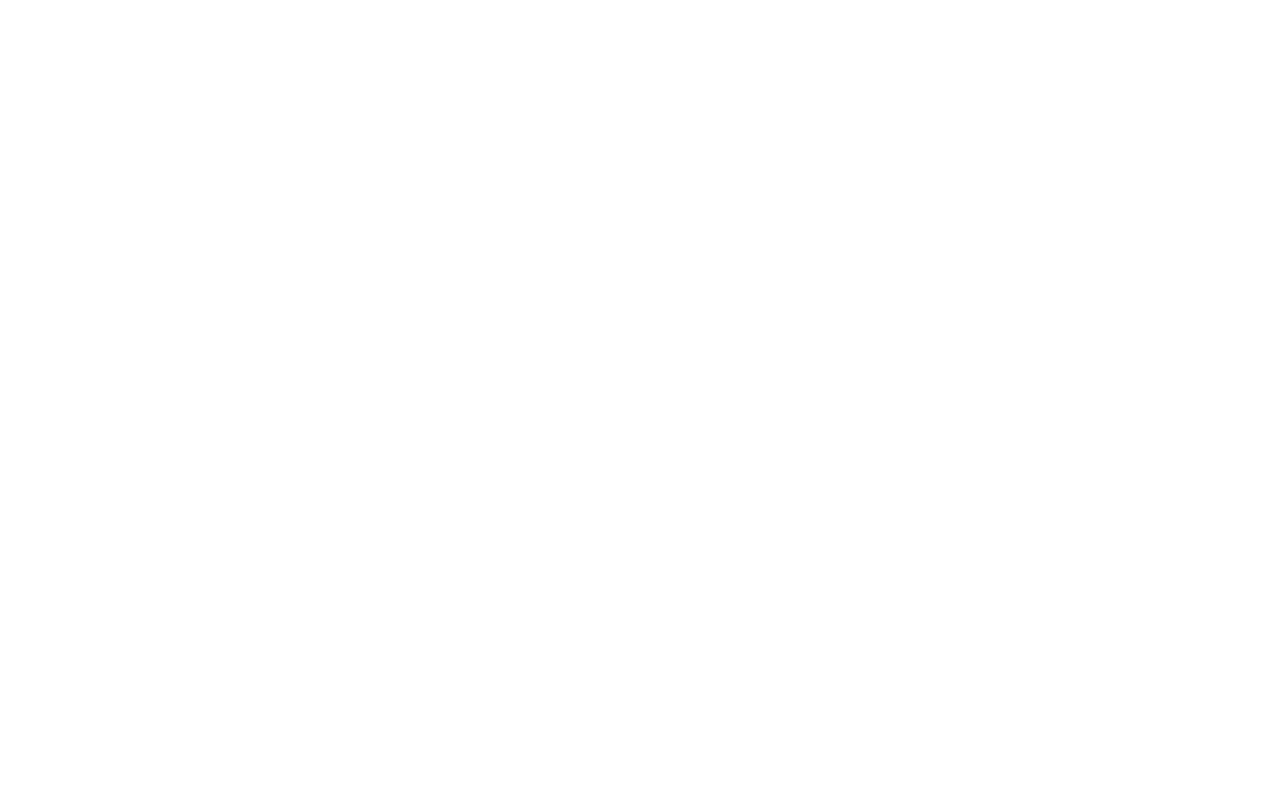
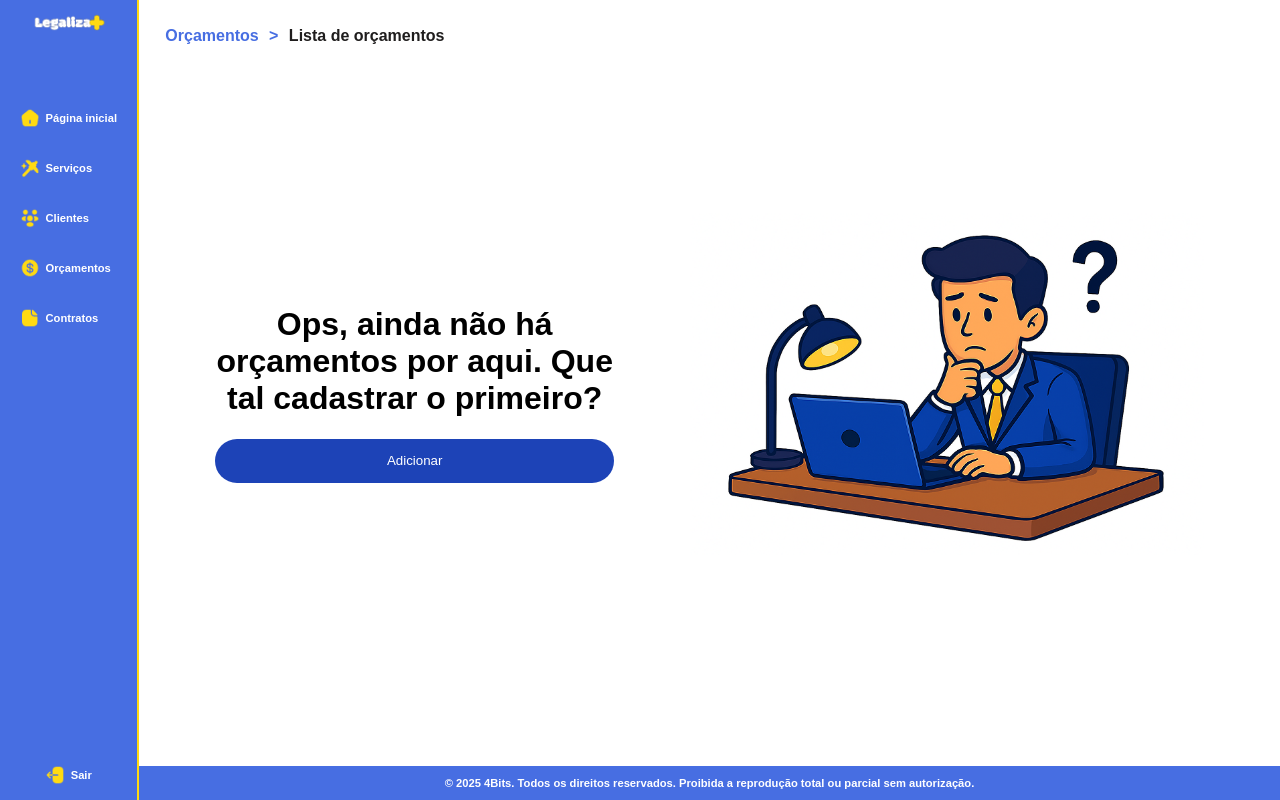
Before and after one commit to DevLuigi/LegalizaMais-Frontend, a React (Vite) app: page /budgets in a window 1280 px wide. Before the commit this address had no page. Built offline with nearby package versions, Linux system fonts and the light colour scheme.

Commit message:
Feat: Adiciona componente de pagina vazia

```diff
--- /dev/null
+++ b/src/components/emptyPage/index.jsx
@@ -0,0 +1,25 @@
+import { useNavigate } from "react-router-dom";
+
+import Button from "../../components/button";
+
+import { Container, Text } from "./styled";
+
+export default function EmptyPage(props) {
+    const navigation = useNavigate();
+
+    return(
+        <Container>
+            <Text>
+                <h1> Ops, ainda não há {props.subject.toLowerCase()} por aqui. Que tal cadastrar o primeiro? </h1>
+                <Button
+                    id="btn-example"
+                    color="blue"
+                    onClick={() => navigation(window.location.pathname+"/form")}
+                >
+                    Adicionar
+                </Button>
+            </Text>
+            <img src="/assets/images/empty-page.png" alt="empty-page-image" />
+        </Container>
+    )
+}
--- /dev/null
+++ b/src/components/emptyPage/styled.js
@@ -0,0 +1,21 @@
+import styled from "styled-components";
+
+const Container = styled.div`
+    display: flex;
+    flex-direction: row;
+    justify-content: space-evenly;
+    align-items: center;
+
+    height: 90%;
+
+    img {
+        width: 45%;
+    }
+`;
+
+const Text = styled.div`
+    text-align: center;
+    width: 35%;
+`;
+
+export { Container, Text };
--- a/src/components/view/styled.js
+++ b/src/components/view/styled.js
@@ -20,7 +20,7 @@
 const GroupPath = styled.div`
   display: flex;
   justify-content: space-evenly;
-  width: 220px;
+  width: 300px;
   margin: 1em;
 `;
 
--- /dev/null
+++ b/src/pages/budgets/list/index.jsx
@@ -0,0 +1,31 @@
+import { useEffect, useState } from "react";
+import ViewMain from "../../../components/view/viewMain";
+import EmptyPage from "../../../components/emptyPage";
+
+export default function ListBudgets() {
+    const [budgets, setBudgets] = useState([]);
+    const path = ["Orçamentos", "Lista de orçamentos"];
+
+    useEffect(() => {
+        setBudgets([]);
+    }, []);
+
+    return(
+        budgets.length <= 0 ?
+            (
+                <ViewMain path={path}>
+                    <EmptyPage subject={path[0]} />
+                </ViewMain>
+            )
+
+            :
+
+            (
+                <ViewMain path={path}>
+                    <Container>
+
+                    </Container>
+                </ViewMain>
+            )
+    )
+}
--- /dev/null
+++ b/src/pages/budgets/list/styled.js
@@ -0,0 +1,7 @@
+import styled from "styled-components";
+
+const Container = styled.div`
+
+`;
+
+export { Container };
--- /dev/null
+++ b/src/pages/clients/list/index.jsx
@@ -0,0 +1,31 @@
+import { useEffect, useState } from "react";
+import ViewMain from "../../../components/view/viewMain";
+import EmptyPage from "../../../components/emptyPage";
+
+export default function ListClients() {
+    const [clients, setClients] = useState([]);
+    const path = ["Clientes", "Lista de clientes"];
+
+    useEffect(() => {
+        setClients([]);
+    }, []);
+
+    return(
+        clients.length <= 0 ?
+            (
+                <ViewMain path={path}>
+                    <EmptyPage subject={path[0]} />
+                </ViewMain>
+            )
+
+            :
+
+            (
+                <ViewMain path={path}>
+                    <Container>
+
+                    </Container>
+                </ViewMain>
+            )
+    )
+}
--- /dev/null
+++ b/src/pages/clients/list/styled.js
@@ -0,0 +1,7 @@
+import styled from "styled-components";
+
+const Container = styled.div`
+
+`;
+
+export { Container };
--- /dev/null
+++ b/src/pages/contracts/list/index.jsx
@@ -0,0 +1,31 @@
+import { useEffect, useState } from "react";
+import ViewMain from "../../../components/view/viewMain";
+import EmptyPage from "../../../components/emptyPage";
+
+export default function ListContracts() {
+    const [contracts, setContracts] = useState([]);
+    const path = ["Contratos", "Lista de contratos"];
+
+    useEffect(() => {
+        setContracts([]);
+    }, []);
+
+    return(
+        contracts.length <= 0 ?
+            (
+                <ViewMain path={path}>
+                    <EmptyPage subject={path[0]} />
+                </ViewMain>
+            )
+
+            :
+
+            (
+                <ViewMain path={path}>
+                    <Container>
+
+                    </Container>
+                </ViewMain>
+            )
+    )
+}
--- /dev/null
+++ b/src/pages/contracts/list/styled.js
@@ -0,0 +1,7 @@
+import styled from "styled-components";
+
+const Container = styled.div`
+
+`;
+
+export { Container };
--- /dev/null
+++ b/src/pages/services/list/index.jsx
@@ -0,0 +1,31 @@
+import { useEffect, useState } from "react";
+import ViewMain from "../../../components/view/viewMain";
+import EmptyPage from "../../../components/emptyPage";
+
+export default function ListServices() {
+    const [services, setServices] = useState([]);
+    const path = ["Serviços", "Lista de serviços"];
+
+    useEffect(() => {
+        setServices([]);
+    }, []);
+
+    return(
+        services.length <= 0 ?
+            (
+                <ViewMain path={path}>
+                    <EmptyPage subject={path[0]} />
+                </ViewMain>
+            )
+
+            :
+
+            (
+                <ViewMain path={path}>
+                    <Container>
+
+                    </Container>
+                </ViewMain>
+            )
+    )
+}
--- /dev/null
+++ b/src/pages/services/list/styled.js
@@ -0,0 +1,7 @@
+import styled from "styled-components";
+
+const Container = styled.div`
+
+`;
+
+export { Container };
--- a/src/routes.jsx
+++ b/src/routes.jsx
@@ -1,12 +1,39 @@
 import { BrowserRouter, Routes, Route } from "react-router-dom";
 
 import Example from "./pages/example";
+
+// Clients
+import ListClients from "./pages/clients/list"
+
+// Services
+import ListServices from "./pages/services/list"
+
+// Budgets
+import ListBudgets from "./pages/budgets/list";
+
+// Contracts
+import ListContracts from "./pages/contracts/list"
+
 
 export default function RoutesProject() {
     return (
         <BrowserRouter>
             <Routes>
+
                 <Route path="/exemplo" element={<Example />} />
+
+                {/* Clients */}
+                <Route path="/clients" element={<ListClients />} />
+
+                {/* Services */}
+                <Route path="/services" element={<ListServices />} />
+
+                {/* Budgets */}
+                <Route path="/budgets" element={<ListBudgets />} />
+
+                {/* Contracts */}
+                <Route path="/contracts" element={<ListContracts />} />
+
             </Routes>
         </BrowserRouter>
     )
```
Also changed, not shown: public/assets/images/empty-page.png (added).
